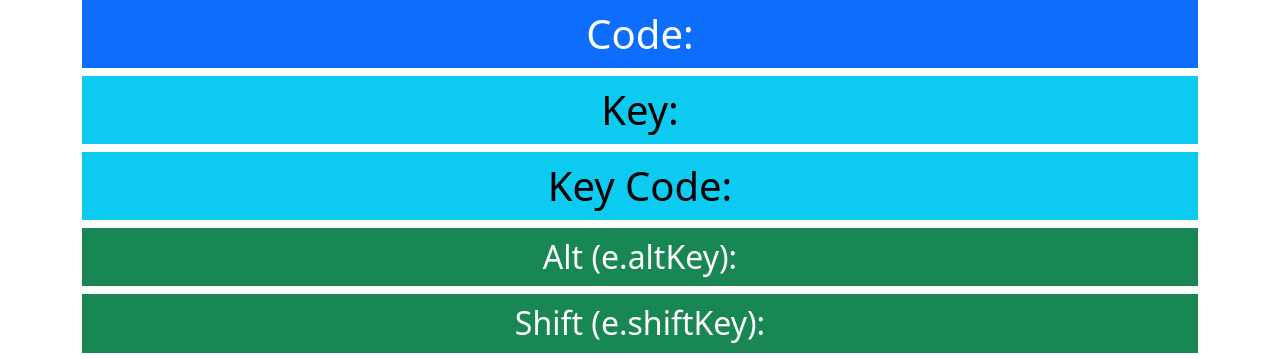
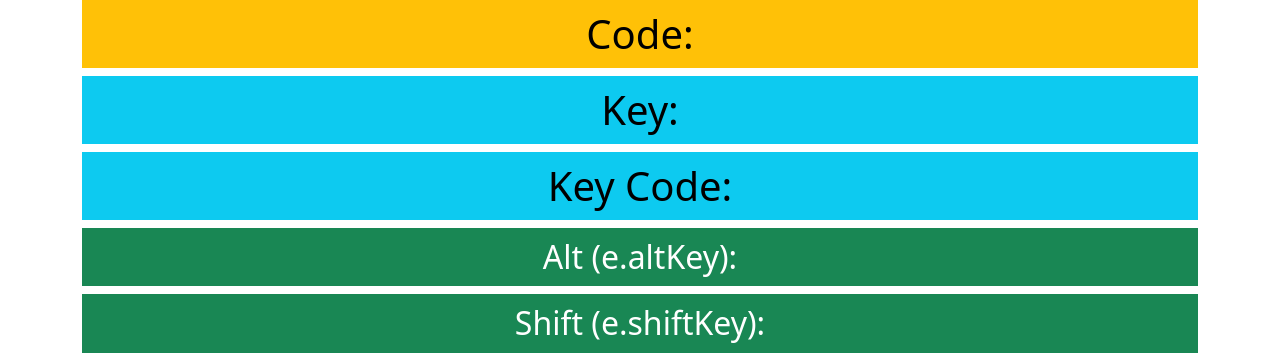
Before and after one commit to kbrilhante/KeyMapping, a plain HTML site: page index.html in a window 1280 px wide. Shown: the top 358 px of the page. Drawn offline with nearby package versions, Linux system fonts and the light colour scheme.

Commit message:
Update index.html

```diff
--- a/index.html
+++ b/index.html
@@ -16,7 +16,7 @@
     <link rel="stylesheet" href="style.css">
 </head>
 <body class="container">
-    <h1 class="btn-primary">Code: <span id="code"></span></h1>
+    <h1 class="btn-warning">Code: <span id="code"></span></h1>
     <h1 class="btn-info">Key: <span id="key"></span></h1>
     <h1 class="btn-info">Key Code: <span id="keyCode"></span></h1>
     <h2 class="btn-success">Alt (e.altKey): <span id="alt"></span></h2>
```
